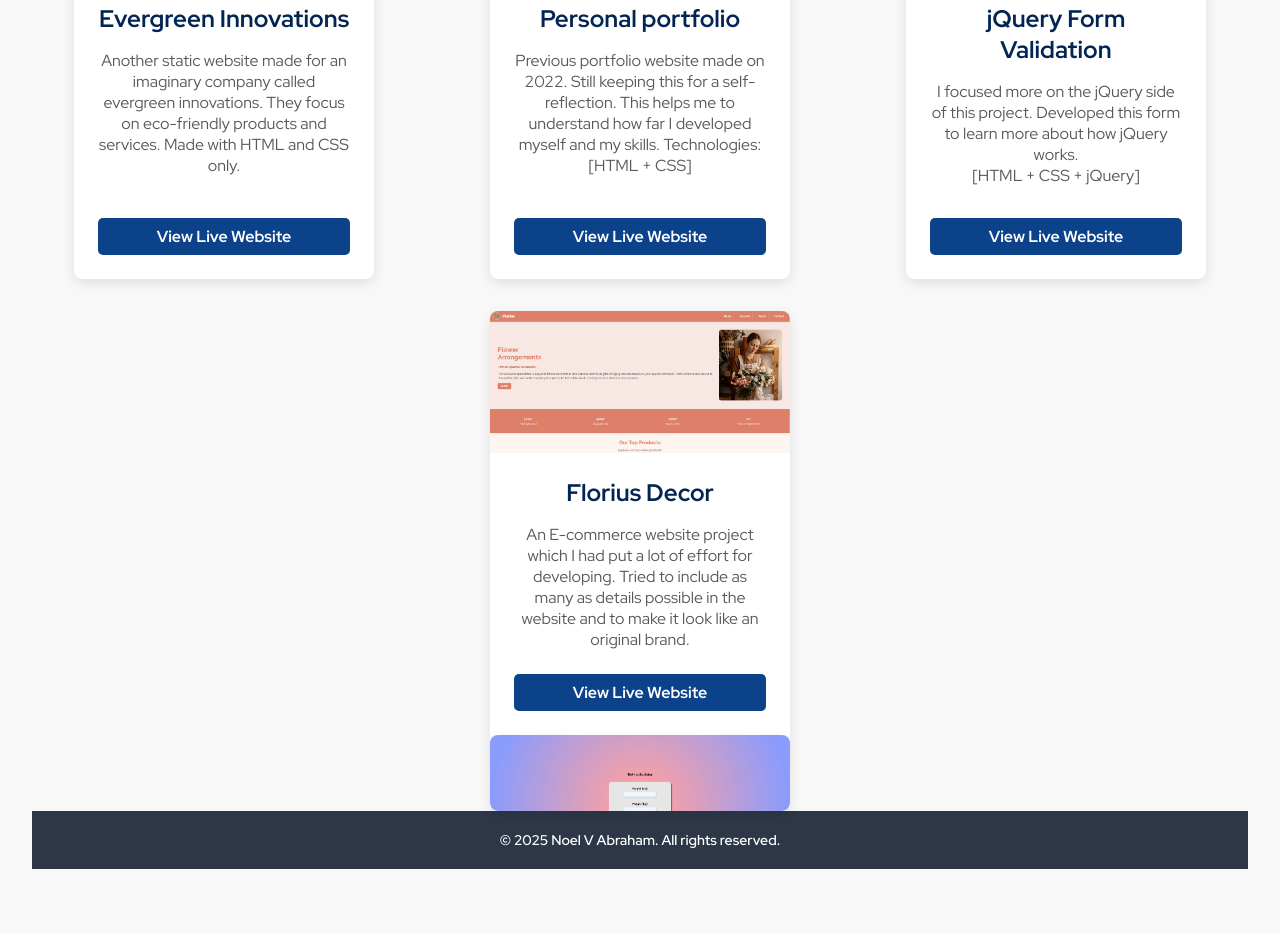
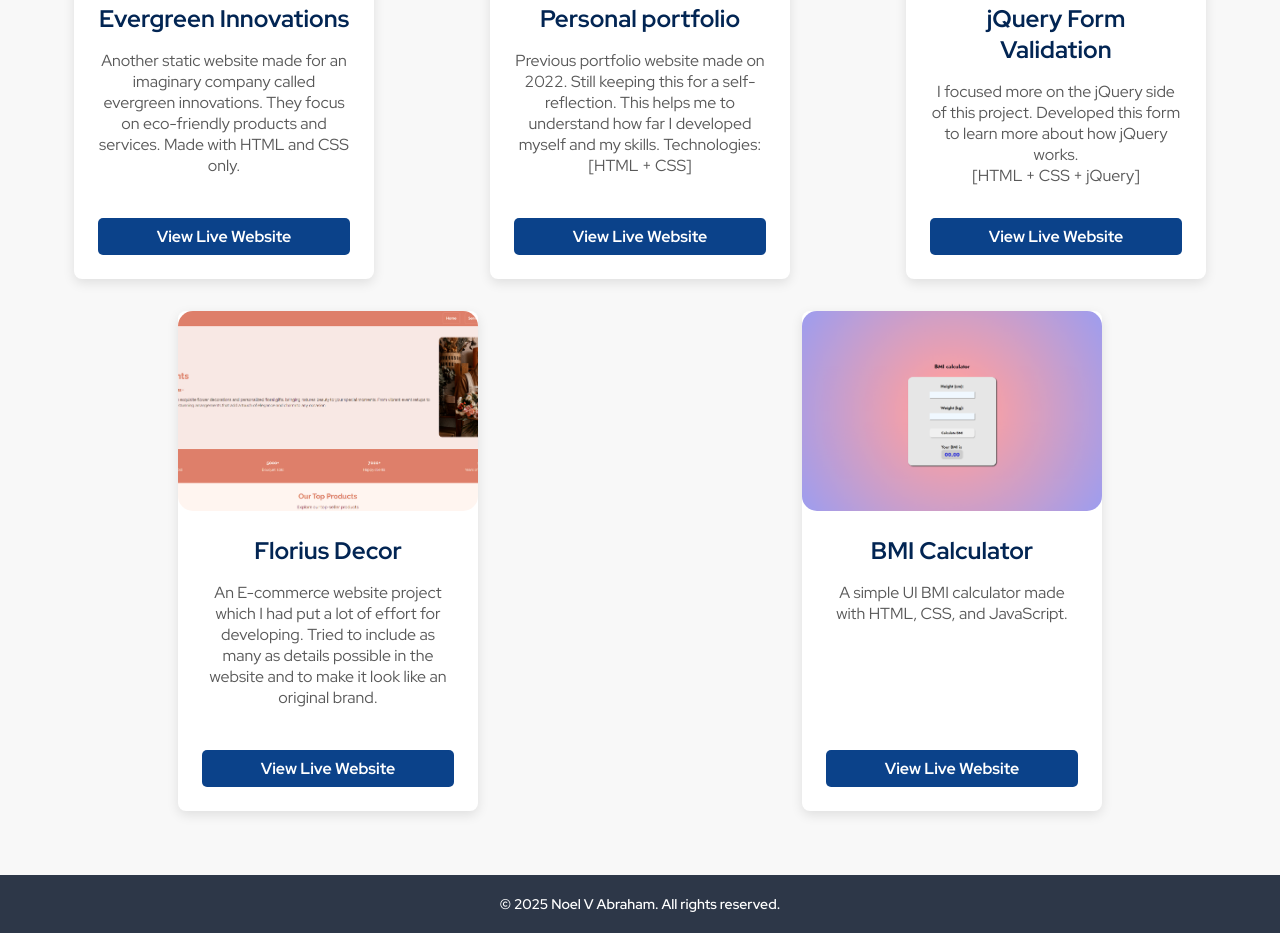
Before and after one commit to overthinker-pro/personal-portfolio, a plain HTML site: page index.html in a window 1280 px wide. Shown: the part 4119-5052 px from the top of the page. Drawn offline with Linux system fonts and the light colour scheme.

Commit message:
project addition final version

```diff
--- a/index.html
+++ b/index.html
@@ -143,6 +143,7 @@
     <div class="projects" id="projects">
       <h1 class="projects-heading">My Projects</h1>
       <div class="project-cards">
+        <!-- project 1 -->
         <div class="project-card">
           <img src="images/pr1.png" alt="Project 1" class="project-image" />
           <div class="project-content">
@@ -160,6 +161,7 @@
             >
           </div>
         </div>
+        <!-- project 2 -->
         <div class="project-card">
           <img src="images/pr2.png" alt="Project 2" class="project-image" />
           <div class="project-content">
@@ -178,6 +180,7 @@
             >
           </div>
         </div>
+        <!-- project 3 -->
         <div class="project-card">
           <img src="images/pr3.png" alt="Project 3" class="project-image" />
           <div class="project-content">
@@ -195,6 +198,7 @@
             >
           </div>
         </div>
+        <!-- project 4 -->
         <div class="project-card">
           <img src="images/pr4.png" alt="Project 4" class="project-image" />
           <div class="project-content">
@@ -212,6 +216,7 @@
             >
           </div>
         </div>
+        <!-- project 5 -->
         <div class="project-card">
           <img src="images/pr5.png" alt="Project 5" class="project-image" />
           <div class="project-content">
@@ -227,6 +232,7 @@
             >
           </div>
         </div>
+        <!-- project 6 -->
         <div class="project-card">
           <img src="images/pr6.png" alt="Project 6" class="project-image" />
           <div class="project-content">
@@ -241,6 +247,7 @@
             >
           </div>
         </div>
+        <!-- project 7 -->
         <div class="project-card">
           <img src="images/pr7.png" alt="Project 7" class="project-image" />
           <div class="project-content">
@@ -257,22 +264,14 @@
               >View Live Website</a
             >
           </div>
-          <div class="project-card">
-            <img src="images/pr8.png" alt="Project 8" class="project-image" />
-            <div class="project-content">
-              <h2>BMI Calculator</h2>
-              <p>
-                A simple minimalist UI BMI calculator made with HTML, CSS & JavaScript.
-              </p>
-              <a
-                href="div class="project-card>
-          <img src="images/pr7.png" alt="Project 7" class="project-image" />
+        </div>
+        <!-- project 8 -->
+        <div class="project-card">
+          <img src="images/pr8.png" alt="Project 8" class="project-image" />
           <div class="project-content">
-            <h2>Florius Decor</h2>
+            <h2>BMI Calculator</h2>
             <p>
-              An E-commerce website project which I had put a lot of effort for
-              developing. Tried to include as many as details possible in the
-              website and to make it look like an original brand.
+              A simple UI BMI calculator made with HTML, CSS, and JavaScript.
             </p>
             <a
               href="https://overthinker-pro.github.io/bmi-calculator/"
@@ -280,12 +279,7 @@
               target="_blank"
               >View Live Website</a
             >
-          </div>"
-                class="btn"
-                target="_blank"
-                >View Live Website</a
-              >
-            </div>
+          </div>
         </div>
       </div>
     </div>
--- a/style.css
+++ b/style.css
@@ -552,6 +552,7 @@
 .project-image {
   width: 100%;
   height: 200px;
+  border-radius: 15px;
   object-fit: cover;
 }
 
@@ -595,13 +596,7 @@
   text-align: center;
 }
 
-.footer-content {
-  max-width: 1200px;
-  margin: 0 auto;
-}
-
 .footer-text {
-  margin: 0;
   font-size: 14px;
   font-weight: 600;
 }
```
